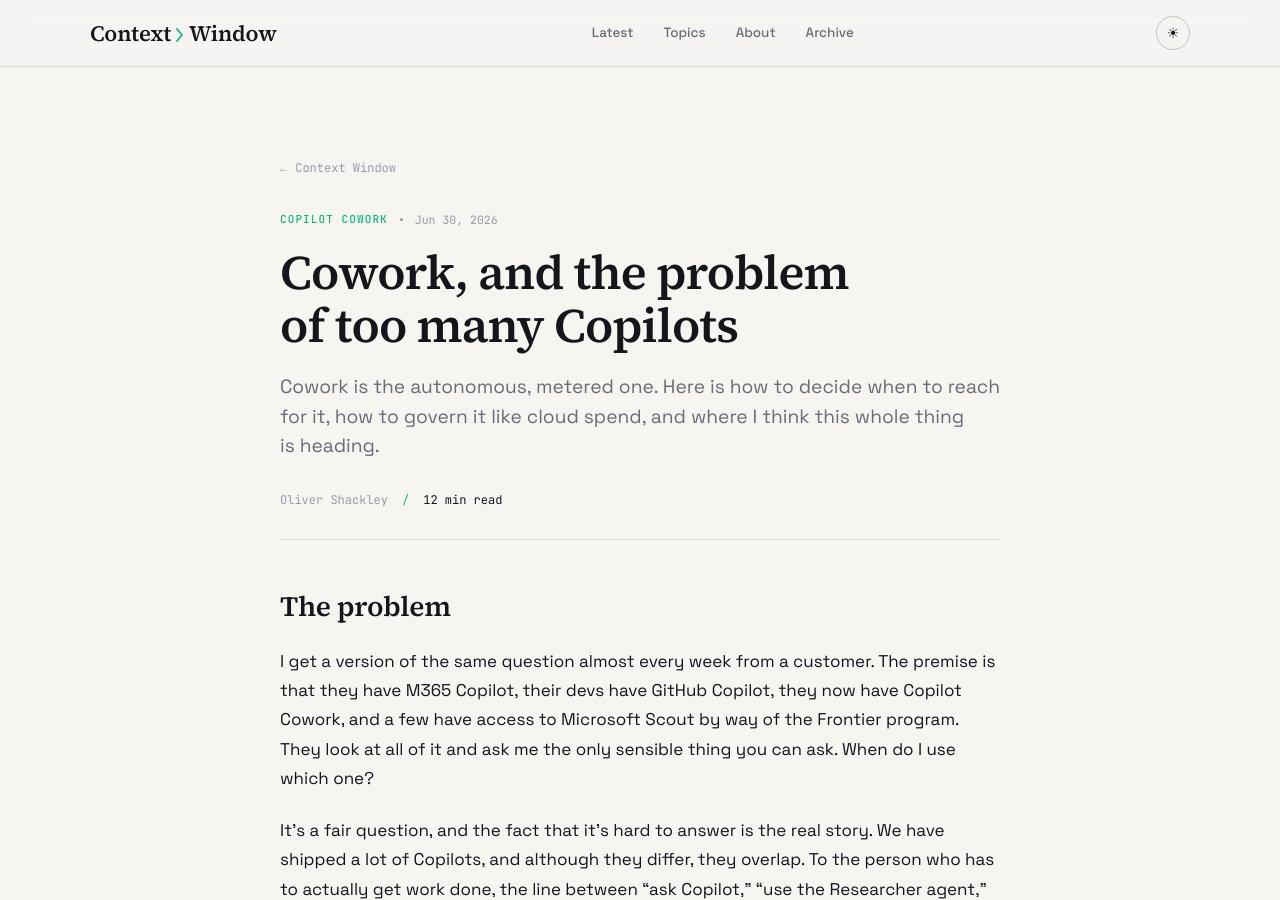
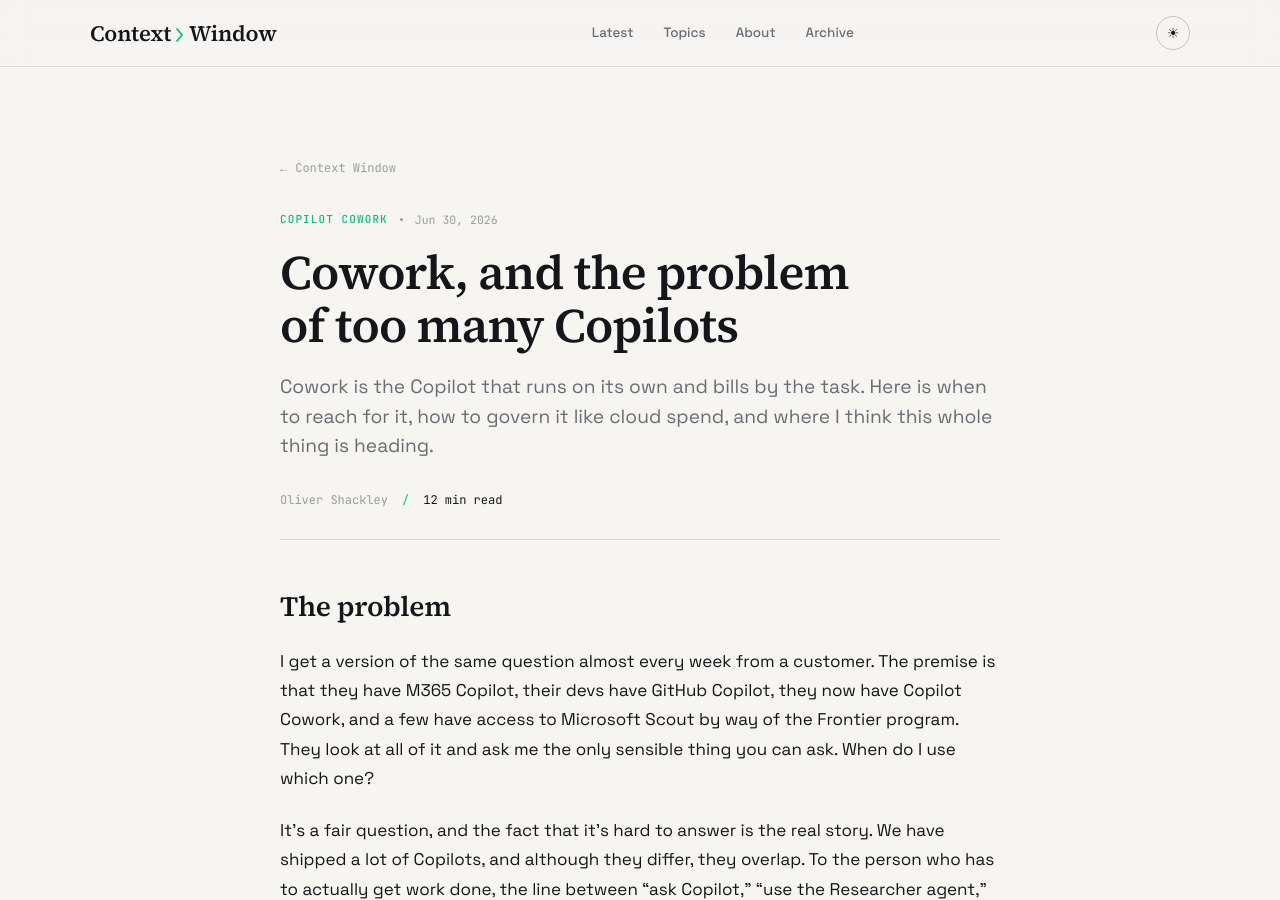
Before and after one commit to olivershackley1999/olivershackley1999.github.io, a Jekyll site: the page built from _posts/2026-06-30-cowork-too-many-copilots.md, in a window 1280 px wide and 900 px high. Built offline with Jekyll 4.4.1, drawn with Linux system fonts in a browser that asks for light colours.

Commit message:
Reword Cowork standfirst to stand on its own
Co-Authored-By: Claude Opus 4.8 (1M context) <noreply@anthropic.com>

```diff
--- a/_posts/2026-06-30-cowork-too-many-copilots.md
+++ b/_posts/2026-06-30-cowork-too-many-copilots.md
@@ -3,7 +3,7 @@ title: Cowork, and the problem of too many Copilots
 date: 2026-06-30 09:00:00 -0700
 categories: [Copilot Cowork]
 tags: [cowork, agents, microsoft-365, copilot, governance]
-description: Cowork is the autonomous, metered one. Here is how to decide when to reach for it, how to govern it like cloud spend, and where I think this whole thing is heading.
+description: Cowork is the Copilot that runs on its own and bills by the task. Here is when to reach for it, how to govern it like cloud spend, and where I think this whole thing is heading.
 ---
 
 ## The problem
```
